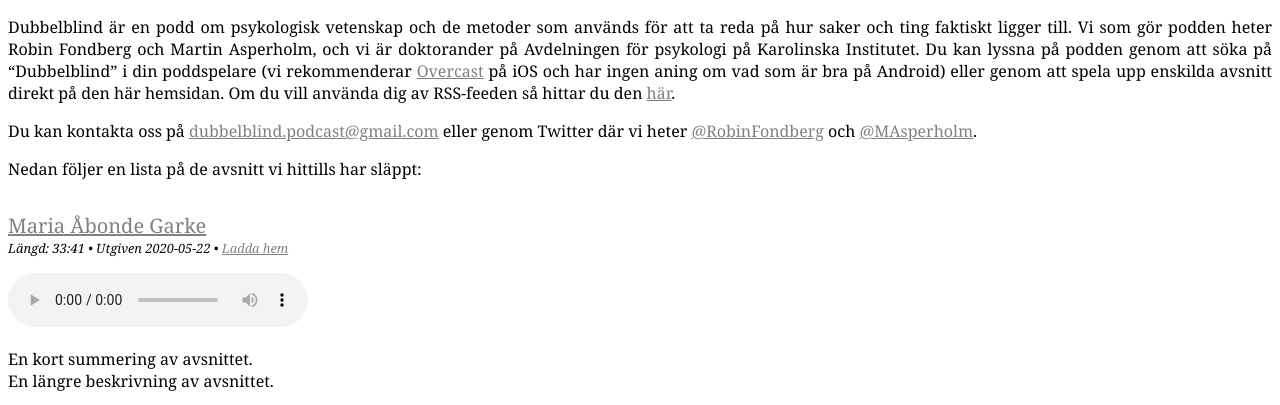
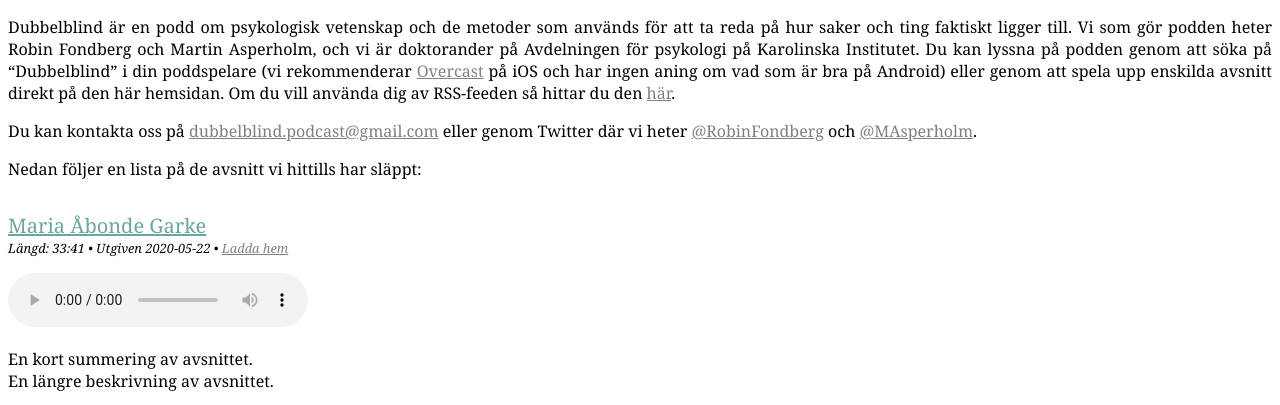
Before and after one commit to Dubbelblind/Dubbelblind.github.io, a Jekyll site: the page built from index_hemlig.md, in a window 1280 px wide. Shown: the top 405 px of the page. Built offline with Jekyll 4.4.1, drawn with Linux system fonts in a browser that asks for light colours.

Commit message:
Update index_hemlig.md

```diff
--- a/index_hemlig.md
+++ b/index_hemlig.md
@@ -18,7 +18,7 @@ Nedan följer en lista på de avsnitt vi hittills har släppt:
 
 {% assign first_post = site.posts.first %}
 <div class="avsnitt">
-	<div class="avsnitt_titel"><a href="{{ first_post.url | prepend: site.baseurl }}">{{ first_post.title }}</a></div>
+	<div class="avsnitt_titel"><a href="{{ first_post.url | prepend: site.baseurl }}" class="avsnitt_titel_länk">{{ first_post.title }}</a></div>
 	<div class="avsnitt_info">
 		Längd: {{ first_post.duration }} • Utgiven <time datetime="{{ first_post.date | date_to_xmlschema }}" itemprop="datePublished">{{ first_post.date | date: "%Y-%m-%d" }}</time> • <a href="{{ site.baseurl }}{{ first_post.file }}" download="{{ first_post.title }}">Ladda hem</a>
 	</div>
```
